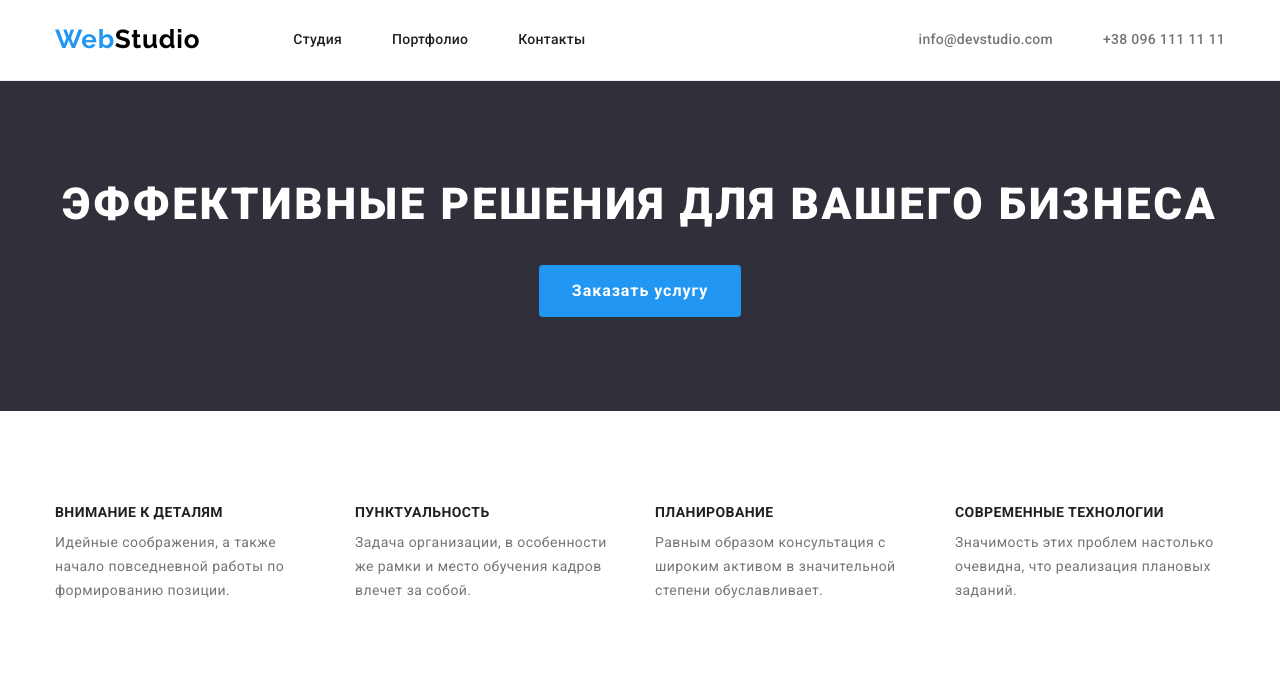
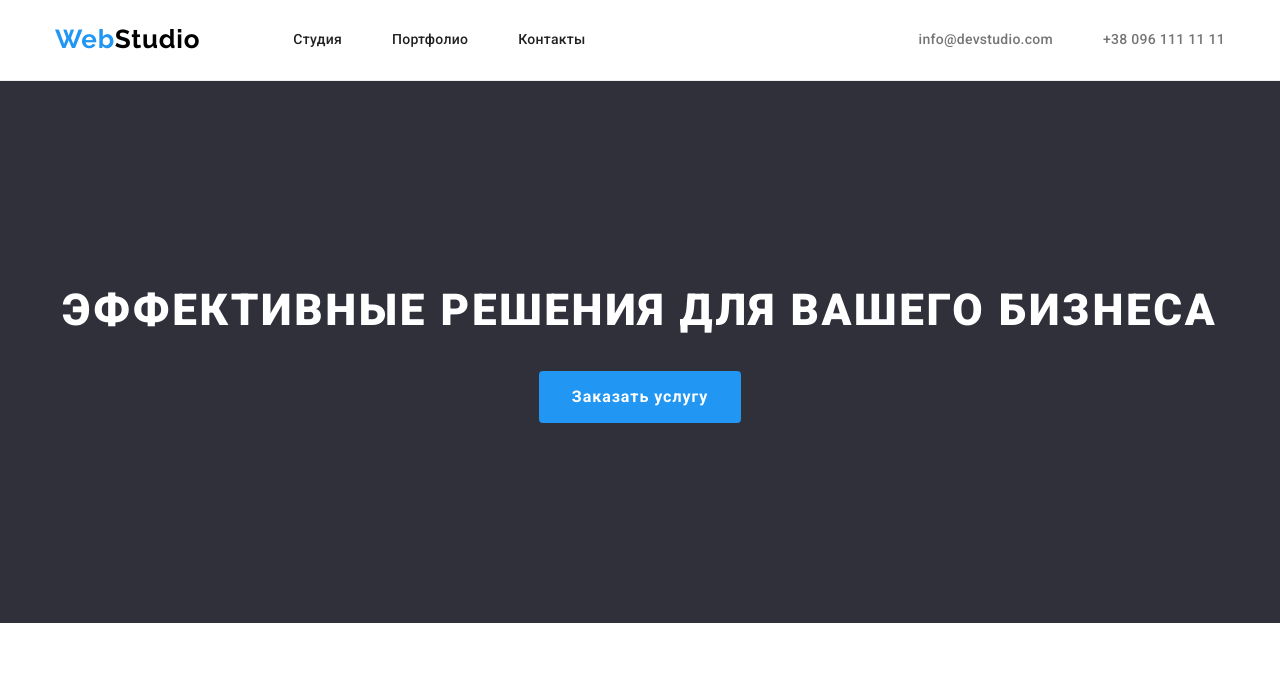
Before and after one commit to Nata1i/goit-markup-hw-03, a plain HTML site: page index.html in a window 1280 px wide. Shown: the top 694 px of the page. Drawn offline with nearby package versions, Linux system fonts and the light colour scheme.

Commit message:
Update styles.css
hero paddings 200px

```diff
--- a/css/styles.css
+++ b/css/styles.css
@@ -154,8 +154,8 @@ h1, h2, h3, h4, h5, h6, p {
 
 /*------------------ hero------------------------------ */
 .hero {
-  padding-top: 94px;
-  padding-bottom: 94px;
+  padding-top: 200px;
+  padding-bottom: 200px;
 
   background-color: var(--second-background-color);
   text-align: center;
```
